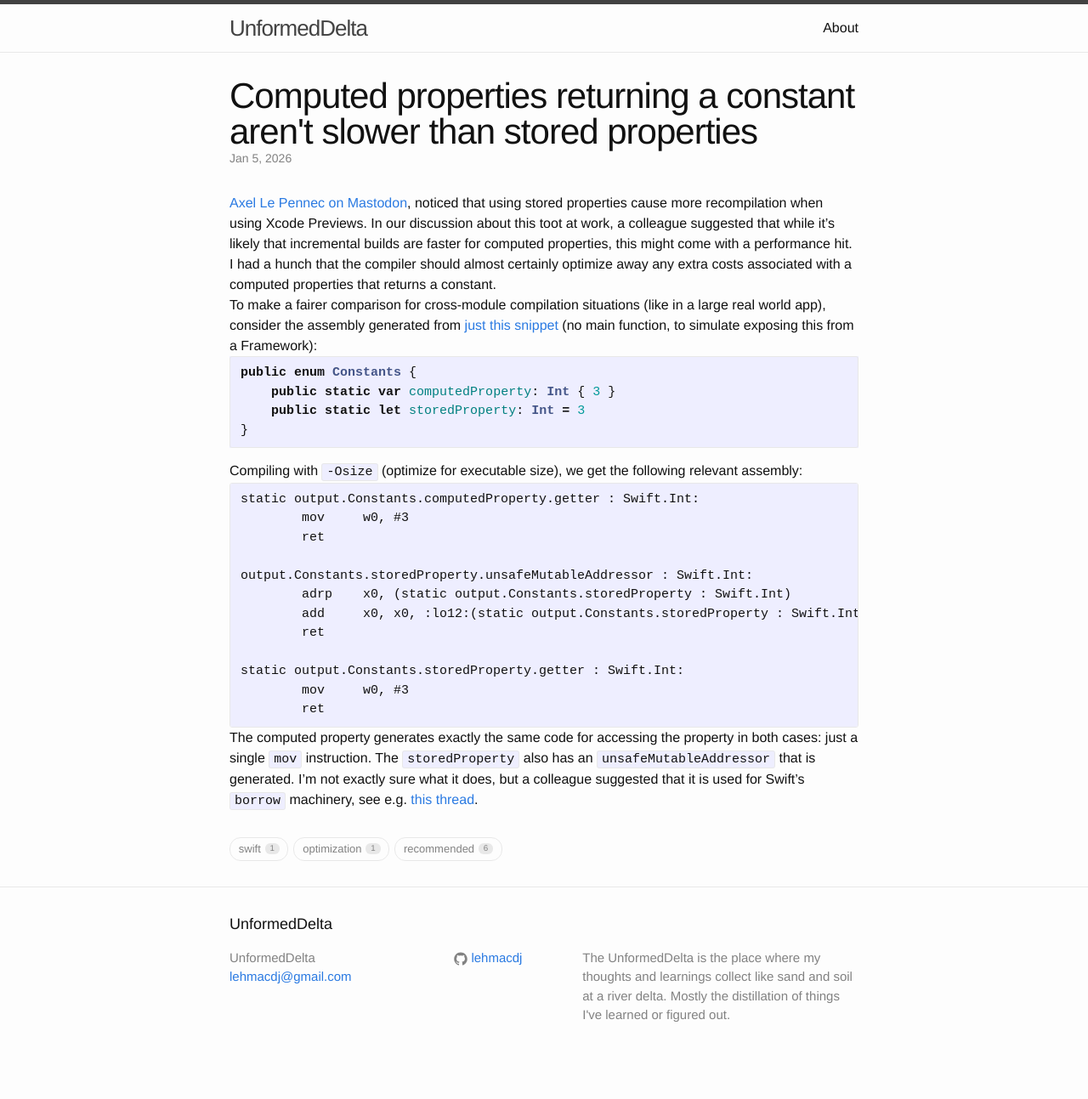
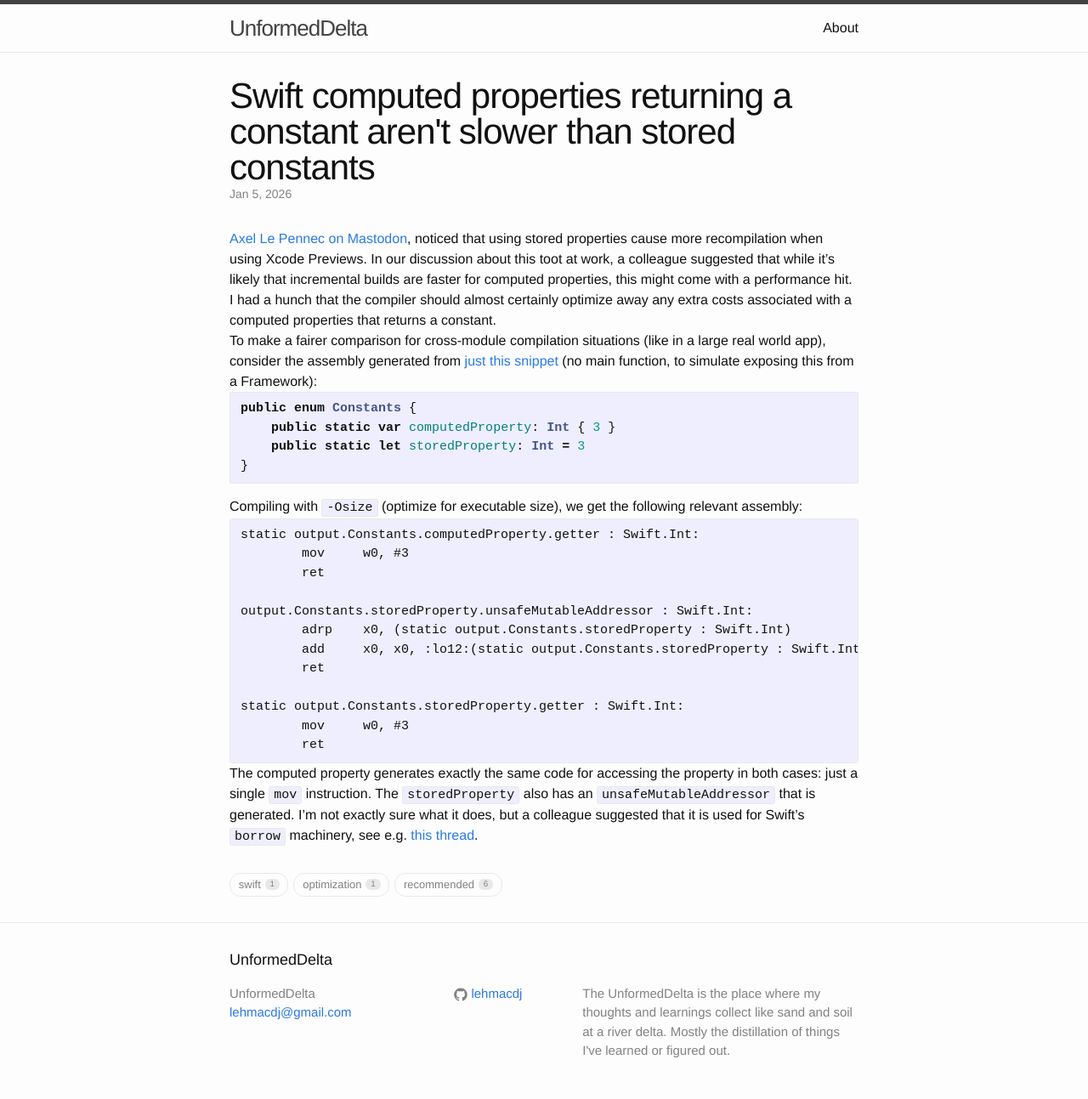
Before and after one commit to lehmacdj/blog, a Jekyll site: the page built from _notes/89f52db5-swift-computed-properties-returning-a-constant-arent-slower-than-stored-constants.md, in a window 1280 px wide. Shown: the whole page at 85% size. Built offline with Jekyll 4.4.1, drawn with Linux system fonts in a browser that asks for light colours; before the commit the page ends 1251 px from its top, so only the background shows below that.

Commit message:
Update title

```diff
--- a/_notes/89f52db5-computed-properties-returning-a-constant-arent-slower-than-stored-properties.md
+++ b/_notes/89f52db5-swift-computed-properties-returning-a-constant-arent-slower-than-stored-constants.md
@@ -1,8 +1,8 @@
 ---
 layout: post
-title: "Computed properties returning a constant aren't slower than stored properties"
+title: "Swift computed properties returning a constant aren't slower than stored constants"
 date: 2026-01-05 15:19 -0500
-permalink: /89f52db5/computed-properties-returning-a-constant-arent-slower-than-stored-properties
+permalink: /89f52db5/swift-computed-properties-returning-a-constant-arent-slower-than-stored-constants
 redirect_from:
   - /89f52db5
 tags: [swift, optimization, recommended]
```
